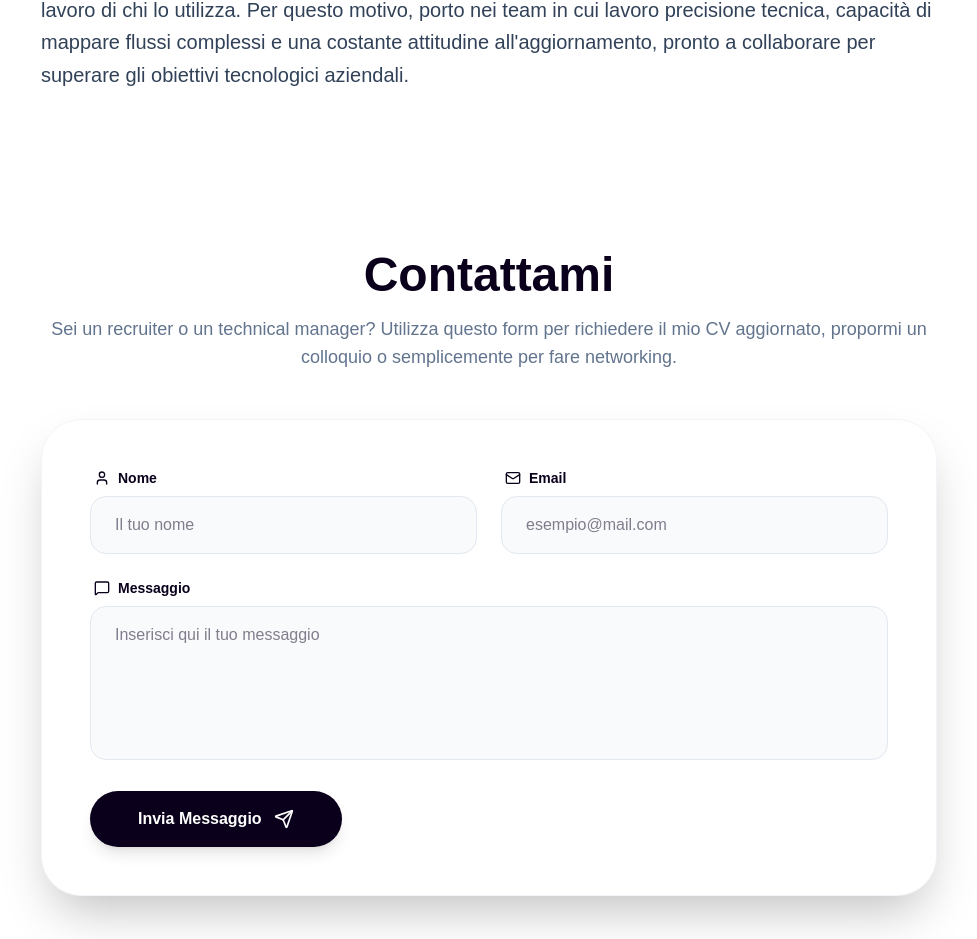
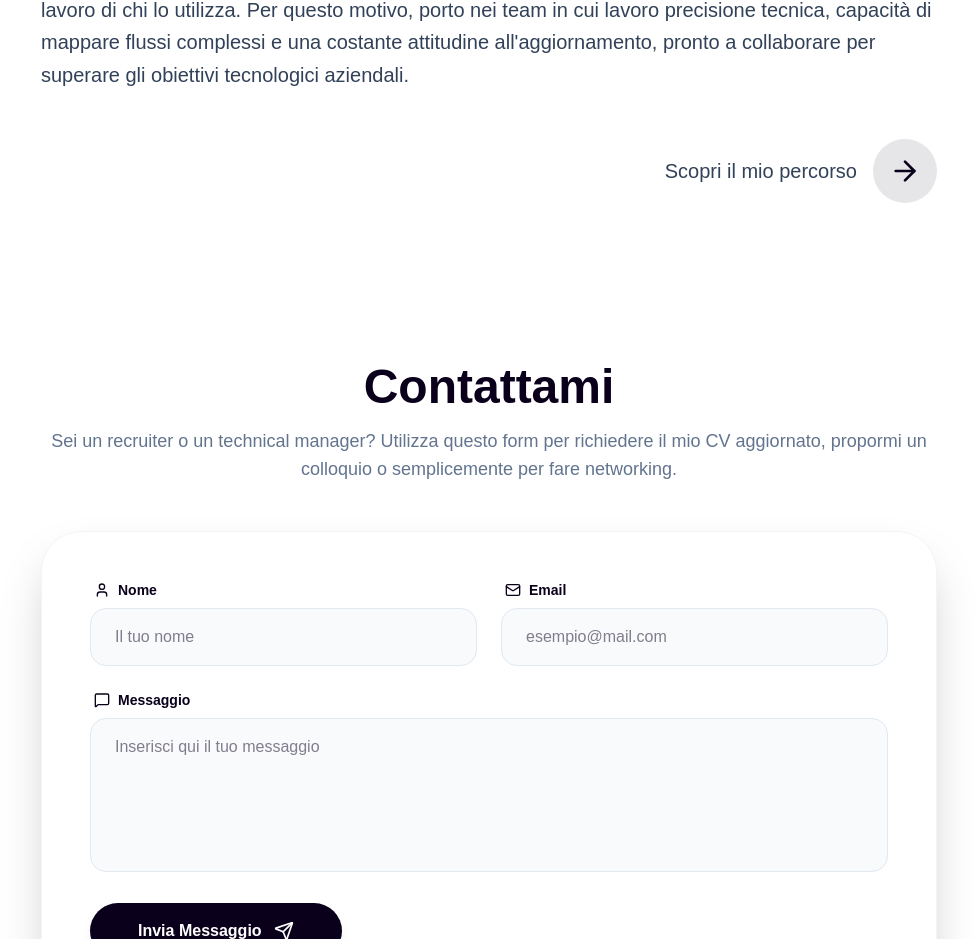
Before and after one commit to davide-ferraroIT/portfolio, a Next.js app: page / in a window 1280 px wide. Shown: the part 1330-2269 px from the top of the page, without its empty margins (151-1128 px from the left). Built offline with nearby package versions, Linux system fonts and the light colour scheme.

Commit message:
feat: aggiuta CTA nella sezione aboutme, in pagina home

```diff
--- a/src/app/page.tsx
+++ b/src/app/page.tsx
@@ -4,6 +4,7 @@ import AboutSection from '@/components/home/AboutSection';
 import ProjectsSection from '@/components/home/ProjectsSection';
 import ContactSection from '@/components/home/ContactSection';
 import BottomDivider from '@/components/home/BottomDivider';
+
 
 export default function Home() {
   return (
--- a/src/components/home/AboutSection.tsx
+++ b/src/components/home/AboutSection.tsx
@@ -1,6 +1,8 @@
 'use client';
 
 import { motion } from 'framer-motion';
+import { ArrowRight } from 'lucide-react';
+
 
 export default function AboutSection() {
   return (
@@ -15,6 +17,7 @@ export default function AboutSection() {
             >
             Chi sono?
             </motion.h2>
+
             <motion.div
             initial={{ opacity: 0, y: 20 }}
             whileInView={{ opacity: 1, y: 0 }}
@@ -29,6 +32,31 @@ export default function AboutSection() {
                 Credo che un buon software debba essere non solo performante, ma anche strategico per il flusso di lavoro di chi lo utilizza. Per questo motivo, porto nei team in cui lavoro precisione tecnica, capacità di mappare flussi complessi e una costante attitudine all'aggiornamento, pronto a collaborare per superare gli obiettivi tecnologici aziendali.
             </p>
             </motion.div>
+
+            {/* Contenitore della CTA allineato a destra */}
+            <motion.div
+            initial={{ opacity: 0, y: 20 }}
+            whileInView={{ opacity: 1, y: 0 }}
+            viewport={{ once: false }}
+            transition={{ duration: 0.7, delay: 0.5, ease: "easeOut" }}
+            className="w-full flex justify-end mt-12"
+            >
+            <a
+                href="/about-me"
+                className="group flex items-center gap-4 cursor-pointer"
+                aria-label="Scopri di più su di me"
+            >
+                {/* Testo della CTA */}
+                <span className="text-lg md:text-xl font-medium text-slate-700 group-hover:text-hover transition-colors duration-300">
+                Scopri il mio percorso
+                </span>
+
+                {/* Pulsante freccia */}
+                <div className="w-16 h-16 bg-hero/10 text-hero rounded-full flex items-center justify-center group-hover:bg-hover group-hover:text-white transition-all duration-300">
+                <ArrowRight size={32} className="group-hover:translate-x-1 transition-transform" />
+                </div>
+            </a>
+            </motion.div>
         </div>
     </section>
   );
```
Lines whose indentation alone changed are shown as unchanged.
